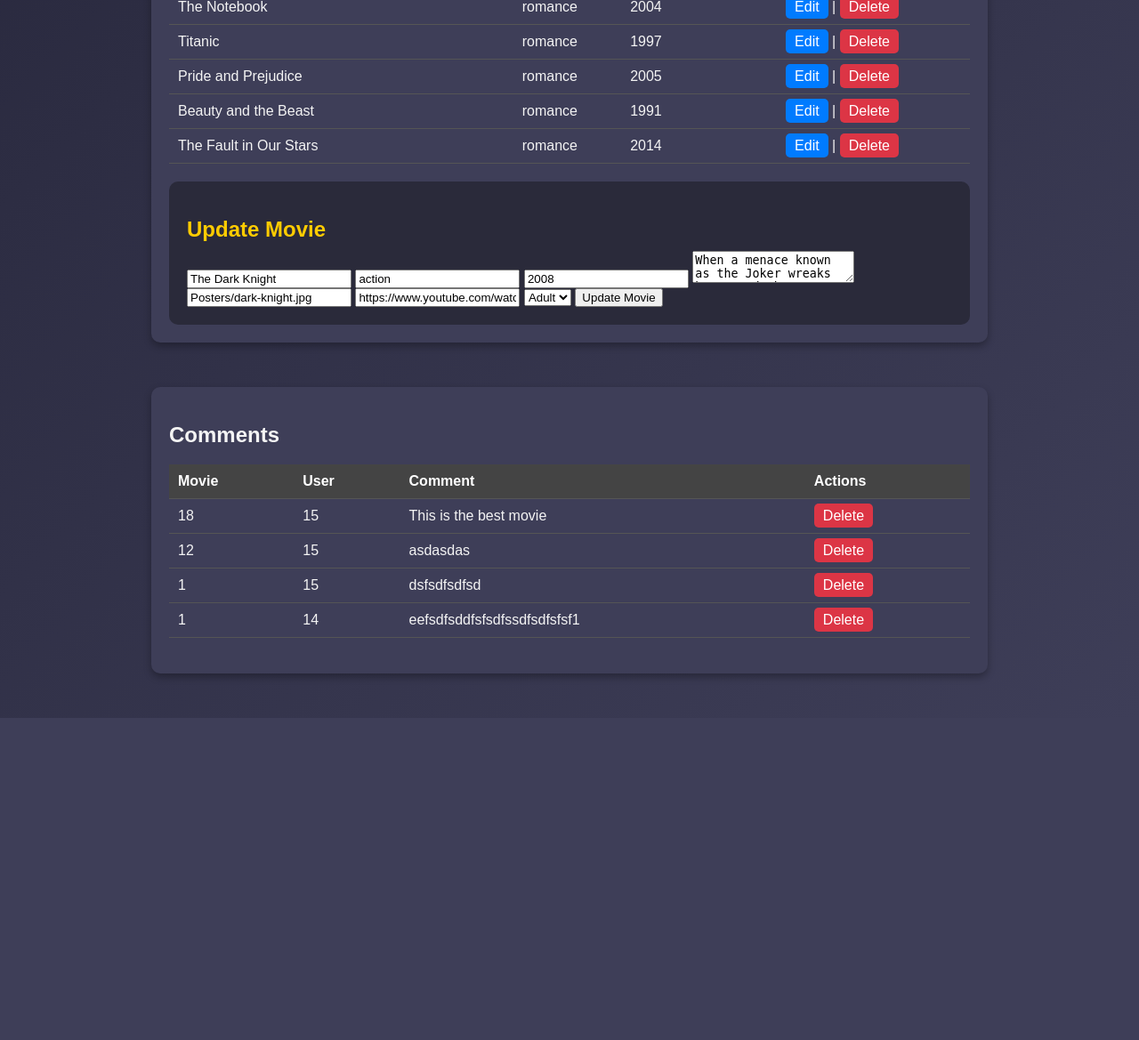
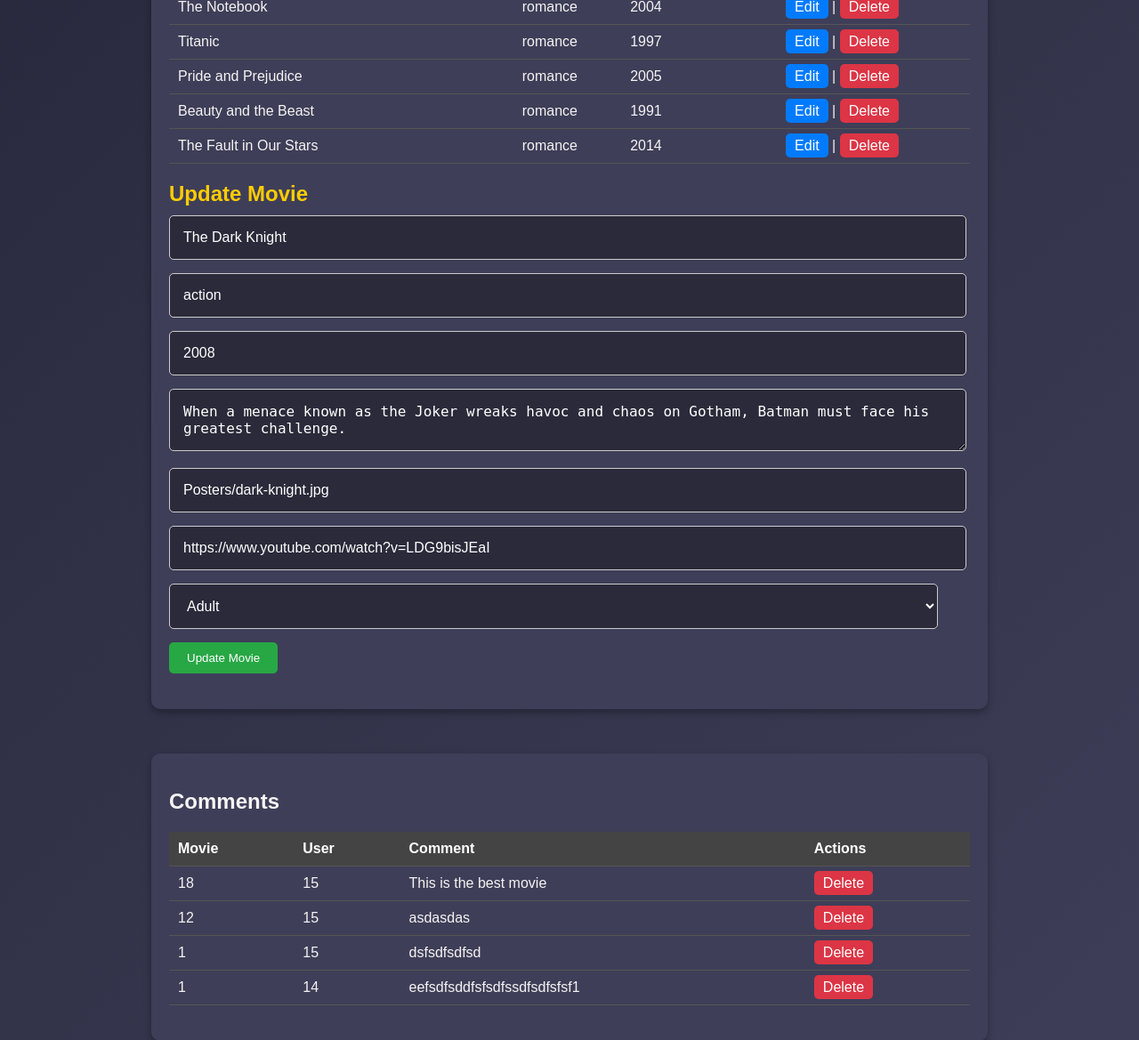
Before and after one commit to Ashraf-Zafrani/ShowPick, a PHP site: page /Admin.php?edit_movie=1 in a window 1280 px wide. Shown: the part 1611-2780 px from the top of the page at 89% size. Before the commit the page ends 2418 px from the top, so only its background shows below. Run offline with PHP 8.4, Linux system fonts and the light colour scheme; data comes from the database, SQL or seed files in the repository.

Commit message:
Update Admin.php

```diff
--- a/Admin.php
+++ b/Admin.php
@@ -183,11 +183,7 @@ if (isset($_GET['edit_movie'])) {
         }
 
         .update-section {
-            display: none;
             margin-top: 20px;
-            padding: 20px;
-            background: #2a2a3a;
-            border-radius: 10px;
         }
 
         .update-section h2 {
@@ -196,15 +192,11 @@ if (isset($_GET['edit_movie'])) {
         }
     </style>
     <script>
-        function toggleUpdateSection() {
-            const updateSection = document.getElementById('update-section');
-            updateSection.style.display = updateSection.style.display === 'block' ? 'none' : 'block';
-        }
-
         function showUpdateSection() {
             document.getElementById('update-section').style.display = 'block';
         }
     </script>
+        <link rel="shortcut icon" href="ShowPick icon.png">
 </head>
 <body>
 <div class="container">
@@ -212,7 +204,7 @@ if (isset($_GET['edit_movie'])) {
 
     <div class="form-container">
         <h2>Add New Movie</h2>
-        <form method="POST">
+        <form method="POST" class="form-container">
             <input type="text" name="title" placeholder="Title" required>
             <input type="text" name="genre" placeholder="Genre" required>
             <input type="number" name="release_year" placeholder="Release Year" required>
@@ -250,9 +242,9 @@ if (isset($_GET['edit_movie'])) {
     </table>
 
     <?php if ($movie_to_edit): ?>
-        <div id="update-section" class="update-section" style="display: block;">
+        <div id="update-section" class="update-section">
             <h2>Update Movie</h2>
-            <form method="POST">
+            <form method="POST" class="form-container">
                 <input type="hidden" name="id" value="<?php echo $movie_to_edit['id']; ?>">
                 <input type="text" name="title" value="<?php echo htmlspecialchars($movie_to_edit['title']); ?>" placeholder="Title" required>
                 <input type="text" name="genre" value="<?php echo htmlspecialchars($movie_to_edit['genre']); ?>" placeholder="Genre" required>
```
